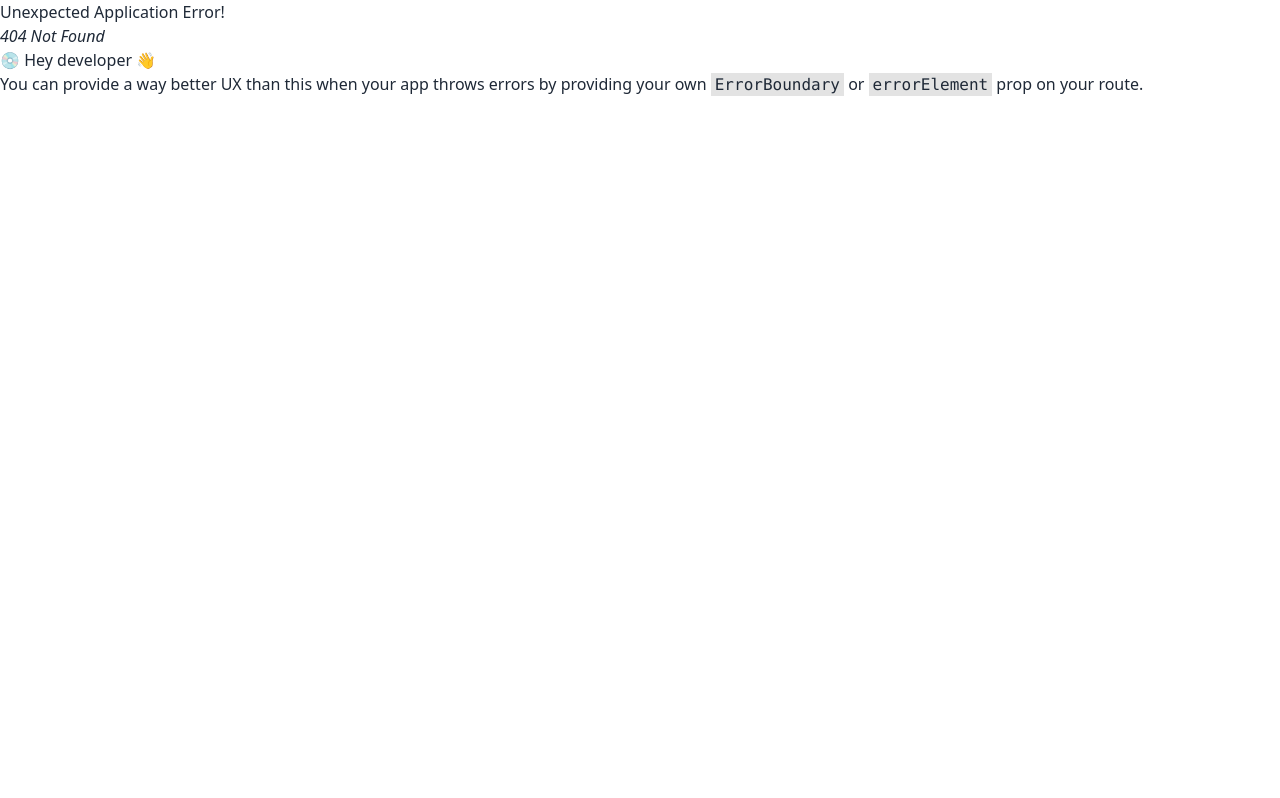
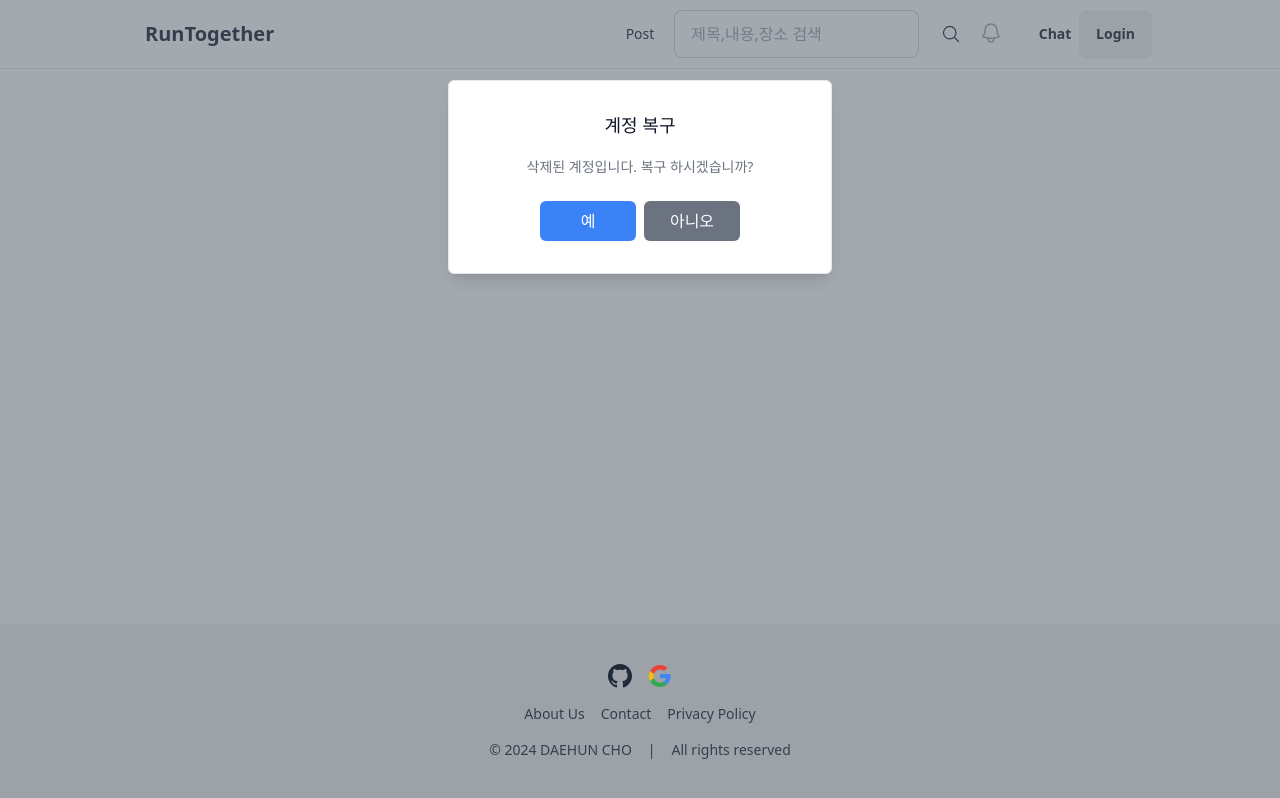
Before and after one commit to CHOHUNE/TOGERUN_FRONT, a React (Create React App) app: page /member/restore/1 in a window 1280 px wide. Before the commit this address had no page. Built offline with nearby package versions, Linux system fonts and the light colour scheme.

Commit message:
feat : 삭제 아이디 로그인시 복구 모달 추가, admin 그리드 수정

```diff
--- a/src/component/member/MemberModifyComponent.js
+++ b/src/component/member/MemberModifyComponent.js
@@ -21,6 +21,7 @@ const initState = {
 
 function MemberModifyComponent() {
     const [user, setUser] = useState(initState);
+    const [originalUser, setOriginalUser] = useState(initState);
     const {loginState, moveToLogin} = useCustomLogin();
     const [result, setResult] = useState('');
     const [errors, setErrors] = useState({});
@@ -31,9 +32,11 @@ function MemberModifyComponent() {
                 try {
                     const memberData = await getMember();
                     const [phone1, phone2, phone3] = memberData.mobile ? memberData.mobile.split('-') : ['', '', ''];
-                    setUser({
+                    const userData = {
                         ...initState, ...memberData, phone1, phone2, phone3,
-                    });
+                    };
+                    setUser(userData);
+                    setOriginalUser(userData);
                 } catch (error) {
                     console.error("회원 데이터 가져오기 오류:", error);
                     setResult("오류");
@@ -48,6 +51,8 @@ function MemberModifyComponent() {
         setUser({...user, [name]: value});
         if (name === 'nickname') {
             validateNickname(value);
+        } else if (name === 'phone1') {
+            validatePhone1(value);
         }
     };
 
@@ -59,6 +64,14 @@ function MemberModifyComponent() {
         }
     };
 
+    const validatePhone1 = (phone1) => {
+        if (phone1 !== '010') {
+            setErrors(prev => ({...prev, phone1: '전화번호는 010으로 시작해야 합니다.'}));
+        } else {
+            setErrors(prev => ({...prev, phone1: ''}));
+        }
+    };
+
     const validateForm = () => {
         const newErrors = {};
         const requiredFields = ['nickname', 'gender', 'age', 'phone1', 'phone2', 'phone3'];
@@ -67,6 +80,21 @@ function MemberModifyComponent() {
                 newErrors[field] = '필수 입력 항목입니다.';
             }
         });
+
+        if (user.phone1 !== '010') {
+            newErrors.phone1 = '전화번호는 010으로 시작해야 합니다.';
+        }
+
+        if (user.nickname === originalUser.nickname) {
+            newErrors.nickname = '닉네임이 변경되지 않았습니다.';
+        }
+        if (user.gender === originalUser.gender) {
+            newErrors.gender = '성별이 변경되지 않았습니다.';
+        }
+        if (user.age === originalUser.age) {
+            newErrors.age = '연령대가 변경되지 않았습니다.';
+        }
+
         setErrors(newErrors);
         return Object.keys(newErrors).length === 0;
     };
@@ -76,17 +104,12 @@ function MemberModifyComponent() {
         if (validateForm()) {
             try {
                 const updatedUser = {
-
                     email: user.email,
                     nickname: user.nickname,
                     gender: user.gender,
                     age: user.age,
                     mobile: `${user.phone1}-${user.phone2}-${user.phone3}`,
-
                 };
-                delete updatedUser.phone1;
-                delete updatedUser.phone2;
-                delete updatedUser.phone3;
 
                 await modifyMember(updatedUser);
                 setResult("Modified");
@@ -102,21 +125,28 @@ function MemberModifyComponent() {
         moveToLogin();
     };
 
-    return (<div className="container mx-auto p-4">
-            {result && (<ResultModal
+    return (
+        <div className="container mx-auto p-4">
+            {result && (
+                <ResultModal
                     title={'회원정보 수정'}
                     content={result === "Modified" ? `${user.name} 님의 회원정보가 수정되었습니다.` : "회원정보 수정 중 오류가 발생했습니다."}
                     callbackFn={closeModal}
-                />)}
+                />
+            )}
             <form onSubmit={handleClickModify} className="bg-white shadow-md rounded px-8 pt-6 pb-8 mb-4">
                 <h1 className="text-3xl font-bold mb-6 text-center">회원정보 수정</h1>
 
                 <div className="flex justify-center mb-6">
-                    {user.img ? (<img
+                    {user.img ? (
+                        <img
                             src={user.img}
                             alt="Profile"
                             className="w-32 h-32 rounded-full object-cover border-4 border-blue-500"
-                        />) : (<UserCircleIcon className="w-32 h-32 text-blue-500"/>)}
+                        />
+                    ) : (
+                        <UserCircleIcon className="w-32 h-32 text-blue-500"/>
+                    )}
                 </div>
 
                 <div className="grid grid-cols-1 md:grid-cols-2 gap-4">
@@ -247,8 +277,8 @@ function MemberModifyComponent() {
                                 maxLength="4"
                             />
                         </div>
-                        {(errors.phone1 || errors.phone2 || errors.phone3) &&
-                            <p className="text-red-500 text-xs italic">전화번호를 모두 입력해주세요.</p>}
+                        {errors.phone1 && <p className="text-red-500 text-xs italic">{errors.phone1}</p>}
+                        {(errors.phone2 || errors.phone3) && <p className="text-red-500 text-xs italic">전화번호를 모두 입력해주세요.</p>}
                     </div>
                 </div>
 
@@ -259,7 +289,8 @@ function MemberModifyComponent() {
                     </button>
                 </div>
             </form>
-        </div>);
+        </div>
+    );
 }
 
 export default MemberModifyComponent;
--- /dev/null
+++ b/src/component/post/RestoreComponent.js
@@ -0,0 +1,116 @@
+import React, {useState} from 'react';
+import {restoreMember} from "../../api/memberAPI";
+import {useNavigate} from "react-router-dom";
+import useCustomMove from "../../hooks/useCustomMove";
+
+
+function RestoreComponent({userId}) {
+    const [restoredUser, setRestoredUser] = useState(null);
+    const [error, setError] = useState(null);
+    const [isLoading, setIsLoading] = useState(false);
+    const [showModal, setShowModal] = useState(true);
+    const navigate = useNavigate();
+    const {moveToList} = useCustomMove();
+
+    const handleRestore = async () => {
+        setIsLoading(true);
+        try {
+            const response = await restoreMember(userId);
+            setRestoredUser(response.data);
+        } catch (err) {
+            setError('Failed to restore user. Please try again.');
+            console.error('Error restoring user:', err);
+        } finally {
+            setIsLoading(false);
+            setShowModal(false);
+            navigate('/post/list')
+        }
+    };
+
+    if (error) {
+        return (
+            <div className="container mx-auto p-4">
+                <div className="bg-red-100 border border-red-400 text-red-700 px-4 py-3 rounded relative" role="alert">
+                    <strong className="font-bold">Error!</strong>
+                    <span className="block sm:inline"> {error}</span>
+                </div>
+                <button onClick={moveToList}
+                        className="mt-4 bg-blue-500 hover:bg-blue-700 text-white font-bold py-2 px-4 rounded">
+                    Go Back
+                </button>
+            </div>
+        );
+    }
+
+    if (isLoading) {
+        return (
+            <div className="container mx-auto p-4">
+                <div className="text-center">
+                    <div className="animate-spin rounded-full h-32 w-32 border-b-2 border-gray-900"></div>
+                </div>
+            </div>
+        );
+    }
+
+    if (restoredUser) {
+        return (
+            <div className="container mx-auto p-4">
+                <div className="bg-white shadow-md rounded px-8 pt-6 pb-8 mb-4">
+                    <h1 className="text-2xl font-bold mb-4">User Restored Successfully</h1>
+                    <div className="mb-4">
+                        <p>
+                            <strong>User ID:</strong>
+                            {restoredUser.id}</p>
+                        <p>
+                            <strong>Name:</strong>
+                            {restoredUser.name}</p>
+                        <p>
+                            <strong>Email:</strong>
+                            {restoredUser.email}</p>
+                    </div>
+                    <button onClick={moveToList}
+                            className="bg-blue-500 hover:bg-blue-700 text-white font-bold py-2 px-4 rounded">
+                        Back to User List
+                    </button>
+                </div>
+            </div>
+        );
+    }
+
+    return (
+        <div className="container mx-auto p-4">
+            {showModal && (
+                <div className="fixed inset-0 bg-gray-600 bg-opacity-50 overflow-y-auto h-full w-full" id="my-modal">
+                    <div className="relative top-20 mx-auto p-5 border w-96 shadow-lg rounded-md bg-white">
+                        <div className="mt-3 text-center">
+                            <h3 className="text-lg leading-6 font-medium text-gray-900">계정 복구</h3>
+                            <div className="mt-2 px-7 py-3">
+                                <p className="text-sm text-gray-500">
+                                    삭제된 계정입니다. 복구 하시겠습니까?
+                                </p>
+                            </div>
+                            <div className="items-center px-4 py-3">
+                                <button
+                                    id="ok-btn"
+                                    className="px-4 py-2 bg-blue-500 text-white text-base font-medium rounded-md w-24 mr-2 hover:bg-blue-700 focus:outline-none focus:ring-2 focus:ring-blue-300"
+                                    onClick={handleRestore}
+                                >
+                                    예
+                                </button>
+                                <button
+                                    id="cancel-btn"
+                                    className="px-4 py-2 bg-gray-500 text-white text-base font-medium rounded-md w-24 hover:bg-gray-700 focus:outline-none focus:ring-2 focus:ring-gray-300"
+                                    onClick={moveToList}
+                                >
+                                    아니오
+                                </button>
+                            </div>
+                        </div>
+                    </div>
+                </div>
+            )}
+        </div>
+    );
+}
+
+export default RestoreComponent;
--- a/src/pages/member/AdminPage.js
+++ b/src/pages/member/AdminPage.js
@@ -4,12 +4,12 @@ import BasicLayout from "../../layouts/BasicLayout";
 
 function AdminPage(props) {
     return (
-        <div className="container mx-auto p-4">
+
             <BasicLayout>
                 <AdminComponent/>
             </BasicLayout>
-        </div>
-    );
+
+);
 }
 
 export default AdminPage;
--- /dev/null
+++ b/src/pages/member/RestorePage.js
@@ -0,0 +1,17 @@
+import React from 'react';
+import BasicLayout from "../../layouts/BasicLayout";
+import RestoreComponent from "../../component/post/RestoreComponent";
+import {useParams} from "react-router-dom";
+
+function RestorePage(props) {
+
+    const {userId} = useParams();
+
+    return (
+        <BasicLayout>
+            <RestoreComponent userId={userId} />
+        </BasicLayout>
+    );
+}
+
+export default RestorePage;
--- a/src/router/memberRouter.js
+++ b/src/router/memberRouter.js
@@ -9,6 +9,7 @@ const MemberModify = lazy(() => import("../pages/member/MemberModifyPage"));
 
 const AdminPage = lazy(() => import("../pages/member/AdminPage"));
 
+const RestorePage = lazy(()=>import("../pages/member/RestorePage"));
 
 const memberRouter = () => {
 
@@ -22,6 +23,9 @@ const memberRouter = () => {
     },{
         path:"admin",
             element: <Suspense fallback={Loading}><AdminPage/></Suspense>
+        },{
+        path:"restore/:userId"
+            ,element: <Suspense fallback={Loading}><RestorePage/></Suspense>
         }]
 }
 
```
